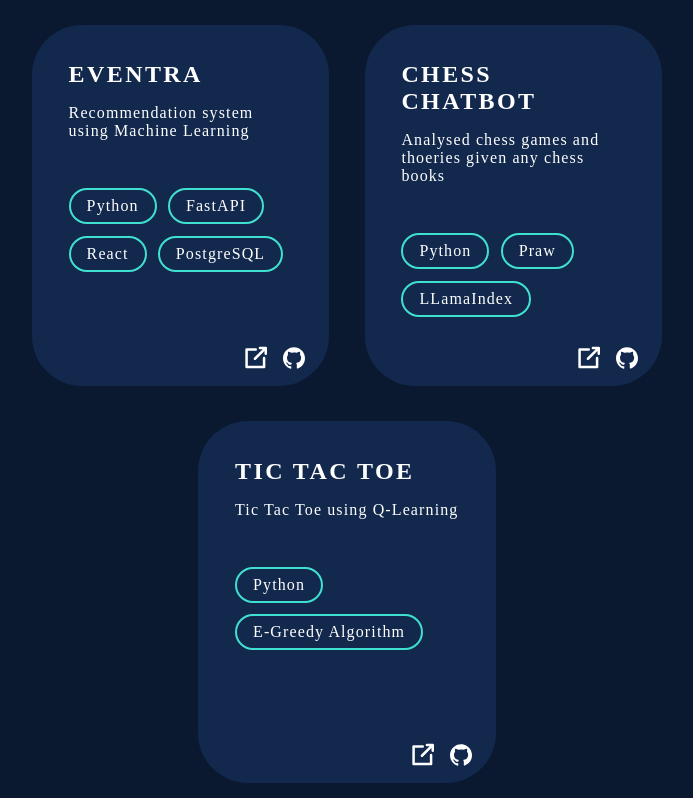
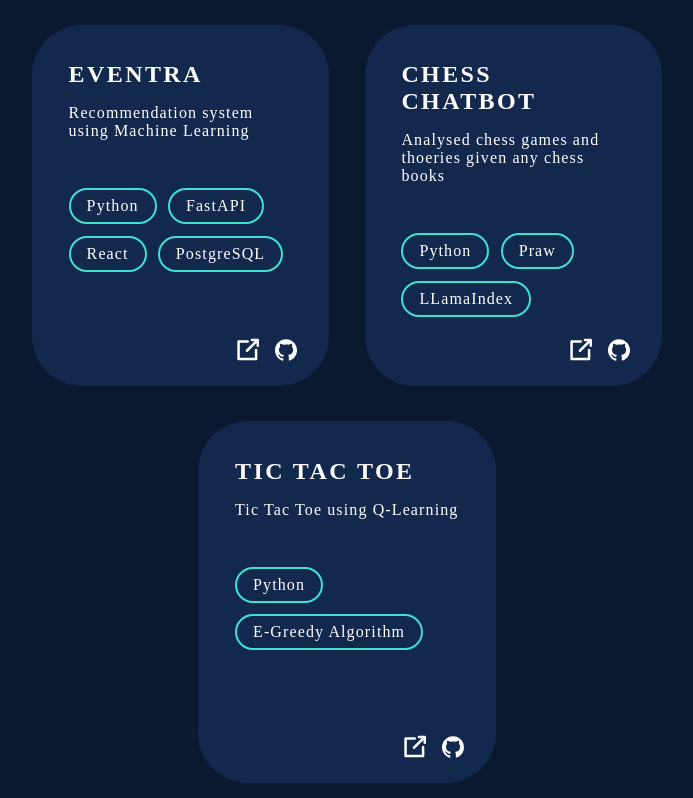
Before and after one commit to joyce-leesw/joyce-lee, a React (Vite) app: page / in a window 1280 px wide. Shown: the part 1989-2787 px from the top of the page, without its empty margins (293-986 px from the left). Built offline with nearby package versions, Linux system fonts and the light colour scheme; a web font is replaced by a local one.

Commit message:
moved project icons positions

```diff
--- a/src/styles/Projects.css
+++ b/src/styles/Projects.css
@@ -70,8 +70,8 @@
 
 .project-items {
   position: absolute;
-  bottom: 1rem;
-  right: 1rem;
+  bottom: 1.5rem;
+  right: 1.5rem;
   display: flex;
   gap: 0.5rem;
 }
```
